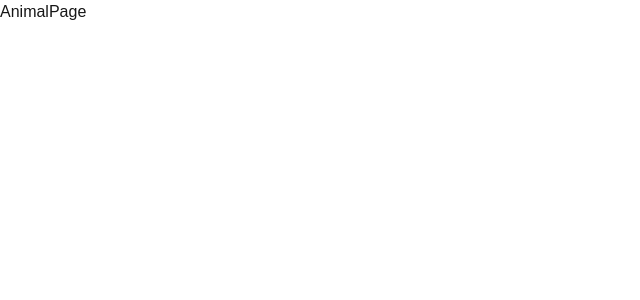
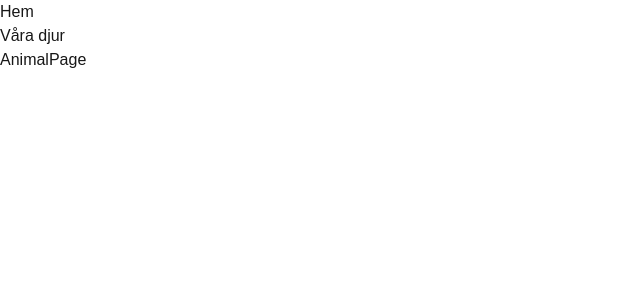
Before and after one commit to farzad-sanaie/theZoo, a Next.js app: page /animals in a window 1280 px wide. Shown: the top 300 px of the page, without its empty margins (0-640 px from the left). Built offline with nearby package versions, Linux system fonts and the light colour scheme.

Commit message:
Created global header

```diff
--- /dev/null
+++ b/app/components/Header.tsx
@@ -0,0 +1,22 @@
+"use client";
+
+import Link from "next/link";
+
+export const Header = () => {
+  return (
+    <>
+      <header>
+        <nav>
+          <ul>
+            <li>
+              <Link href={"/"}>Hem</Link>
+            </li>
+            <li>
+              <Link href={"/animals"}>Våra djur</Link>
+            </li>
+          </ul>
+        </nav>
+      </header>
+    </>
+  );
+};
--- a/app/layout.tsx
+++ b/app/layout.tsx
@@ -1,6 +1,7 @@
 import type { Metadata } from "next";
 import { Geist, Geist_Mono } from "next/font/google";
 import "./globals.css";
+import { Header } from "./components/Header";
 
 const geistSans = Geist({
   variable: "--font-geist-sans",
@@ -14,7 +15,7 @@ const geistMono = Geist_Mono({
 
 export const metadata: Metadata = {
   title: "The Zoo",
-  description: "Created by Medieinstitutet",
+  description: "Created by Farzad Sanaie",
 };
 
 export default function RootLayout({
@@ -27,6 +28,7 @@ export default function RootLayout({
       lang="en"
       className={`${geistSans.variable} ${geistMono.variable} h-full antialiased`}
     >
+      <Header />
       <body className="min-h-full flex flex-col">{children}</body>
     </html>
   );
```
